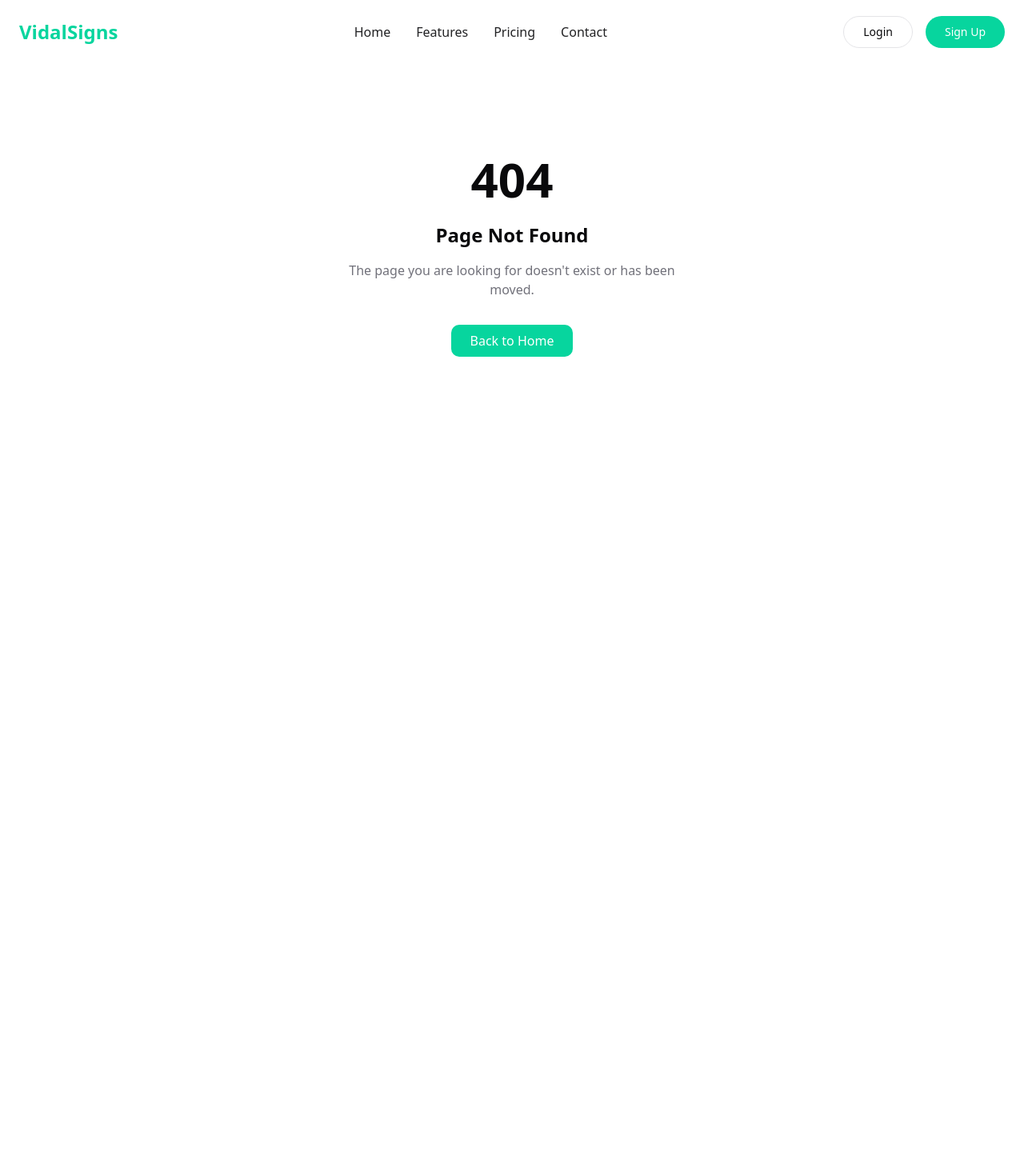
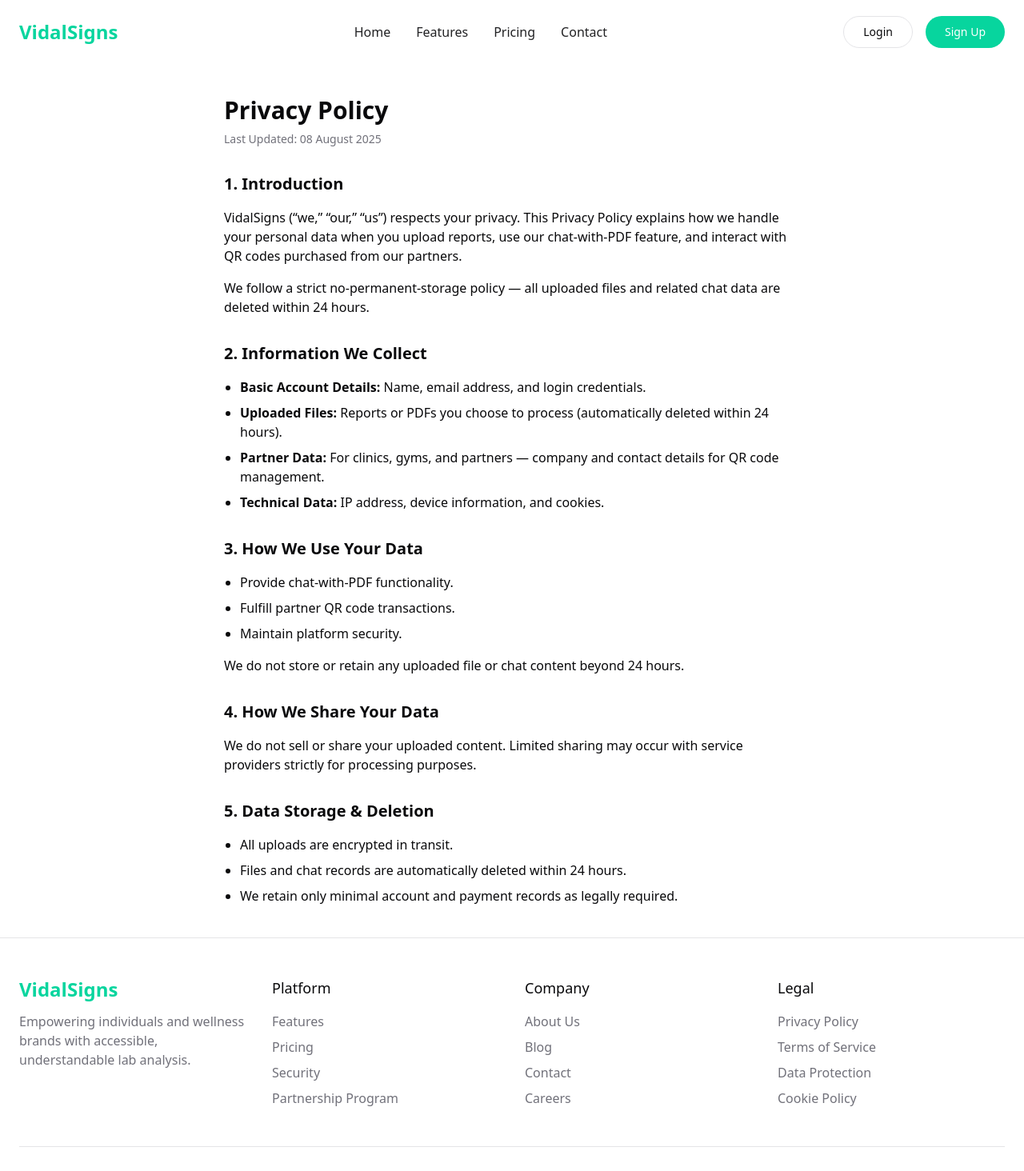
Before and after one commit to CMPGPT/vidalsignrealaihealthcheck, a Next.js app: page /privacy in a window 1280 px wide. Before the commit this address had no page. Shown: the top 1464 px of the page at 80% size. Before the commit the page ends 800 px from the top, so only its background shows below. Built offline with nearby package versions, Linux system fonts and the light colour scheme.

Commit message:
privecy policy page done

```diff
--- /dev/null
+++ b/app/cookie-policy/page.tsx
@@ -0,0 +1,19 @@
+import { Layout } from '@/components/layout/Layout';
+
+export default function CookiePolicyPage() {
+  return (
+    <Layout>
+      <div className="container mx-auto px-4 md:px-6 py-20 mt-20 max-w-3xl">
+      <h1 className="text-3xl font-bold mb-2">Cookie Policy</h1>
+      <p className="text-sm text-muted-foreground mb-8">Last Updated: 08 August 2025</p>
+
+      <p className="mb-4">
+        Cookies help us operate the site. They do not store your uploaded files or personal content.
+      </p>
+      <p>
+        Your uploaded documents never leave secure processing and are deleted within 24 hours.
+      </p>
+      </div>
+    </Layout>
+  );
+}
--- /dev/null
+++ b/app/data-protection/page.tsx
@@ -0,0 +1,28 @@
+import { Layout } from '@/components/layout/Layout';
+
+export default function DataProtectionPage() {
+  return (
+    <Layout>
+      <div className="container mx-auto px-4 md:px-6 py-20 mt-20 max-w-3xl">
+      <h1 className="text-3xl font-bold mb-2">Data Protection Policy</h1>
+      <p className="text-sm text-muted-foreground mb-8">Last Updated: 08 August 2025</p>
+
+      <section className="space-y-4 mb-8">
+        <h2 className="text-xl font-semibold">1. Data Minimization & Retention</h2>
+        <ul className="list-disc pl-5 space-y-2">
+          <li>Uploaded PDFs and chat content: Deleted within 24 hours.</li>
+          <li>No permanent storage of personal health or document data.</li>
+          <li>Minimal account and billing info is kept only to fulfill transactions and meet legal requirements.</li>
+        </ul>
+      </section>
+
+      <section className="space-y-4">
+        <h2 className="text-xl font-semibold">2. Security Measures</h2>
+        <p>
+          Even during the short storage period, all data is encrypted and isolated from unauthorized access.
+        </p>
+      </section>
+      </div>
+    </Layout>
+  );
+}
--- a/app/layout.tsx
+++ b/app/layout.tsx
@@ -28,9 +28,7 @@
     <html lang="en" className={raleway.className} suppressHydrationWarning>
       <head />
       <body suppressHydrationWarning>
-        <AppProviders>
-          {children}
-        </AppProviders>
+        <AppProviders>{children}</AppProviders>
       </body>
     </html>
   );
--- /dev/null
+++ b/app/privacy/page.tsx
@@ -0,0 +1,67 @@
+import { Layout } from '@/components/layout/Layout';
+
+export default function PrivacyPolicyPage() {
+  return (
+    <Layout>
+      <div className="container mx-auto px-4 md:px-6 py-10 max-w-3xl mt-20">
+      <h1 className="text-3xl font-bold mb-2">Privacy Policy</h1>
+      <p className="text-sm text-muted-foreground mb-8">Last Updated: 08 August 2025</p>
+
+      <section className="space-y-4 mb-8">
+        <h2 className="text-xl font-semibold">1. Introduction</h2>
+        <p>
+          VidalSigns (“we,” “our,” “us”) respects your privacy. This Privacy Policy explains how we handle your personal
+          data when you upload reports, use our chat-with-PDF feature, and interact with QR codes purchased from our partners.
+        </p>
+        <p>
+          We follow a strict no-permanent-storage policy — all uploaded files and related chat data are deleted within 24 hours.
+        </p>
+      </section>
+
+      <section className="space-y-4 mb-8">
+        <h2 className="text-xl font-semibold">2. Information We Collect</h2>
+        <ul className="list-disc pl-5 space-y-2">
+          <li>
+            <strong>Basic Account Details:</strong> Name, email address, and login credentials.
+          </li>
+          <li>
+            <strong>Uploaded Files:</strong> Reports or PDFs you choose to process (automatically deleted within 24 hours).
+          </li>
+          <li>
+            <strong>Partner Data:</strong> For clinics, gyms, and partners — company and contact details for QR code management.
+          </li>
+          <li>
+            <strong>Technical Data:</strong> IP address, device information, and cookies.
+          </li>
+        </ul>
+      </section>
+
+      <section className="space-y-4 mb-8">
+        <h2 className="text-xl font-semibold">3. How We Use Your Data</h2>
+        <ul className="list-disc pl-5 space-y-2">
+          <li>Provide chat-with-PDF functionality.</li>
+          <li>Fulfill partner QR code transactions.</li>
+          <li>Maintain platform security.</li>
+        </ul>
+        <p>We do not store or retain any uploaded file or chat content beyond 24 hours.</p>
+      </section>
+
+      <section className="space-y-4 mb-8">
+        <h2 className="text-xl font-semibold">4. How We Share Your Data</h2>
+        <p>
+          We do not sell or share your uploaded content. Limited sharing may occur with service providers strictly for processing purposes.
+        </p>
+      </section>
+
+      <section className="space-y-4">
+        <h2 className="text-xl font-semibold">5. Data Storage & Deletion</h2>
+        <ul className="list-disc pl-5 space-y-2">
+          <li>All uploads are encrypted in transit.</li>
+          <li>Files and chat records are automatically deleted within 24 hours.</li>
+          <li>We retain only minimal account and payment records as legally required.</li>
+        </ul>
+      </section>
+      </div>
+    </Layout>
+  );
+}
--- /dev/null
+++ b/app/terms/page.tsx
@@ -0,0 +1,26 @@
+import { Layout } from '@/components/layout/Layout';
+
+export default function TermsOfServicePage() {
+  return (
+    <Layout>
+      <div className="container mx-auto px-4 md:px-6 py-20 max-w-3xl mt-20">
+      <h1 className="text-3xl font-bold mb-2">Terms of Service</h1>
+      <p className="text-sm text-muted-foreground mb-8">Last Updated: 08 August 2025</p>
+
+      <section className="space-y-4 mb-8">
+        <h2 className="text-xl font-semibold">1. Data Retention Policy</h2>
+        <p>
+          When you upload a file or use our chat service, we process it in real-time and delete it within 24 hours. We do not offer file storage services.
+        </p>
+      </section>
+
+      <section className="space-y-4">
+        <h2 className="text-xl font-semibold">2. Partner QR Code Use</h2>
+        <p>
+          QR codes do not contain stored medical or personal data on our servers — they simply link to the functionality provided during the valid service period.
+        </p>
+      </section>
+      </div>
+    </Layout>
+  );
+}
--- a/components/layout/Footer.tsx
+++ b/components/layout/Footer.tsx
@@ -72,22 +72,22 @@
             <h3 className="text-lg font-medium mb-4">Legal</h3>
             <ul className="space-y-2">
               <li>
-                <Link href="/" className="text-muted-foreground hover:text-primary transition-colors">
+                <Link href="/privacy" className="text-muted-foreground hover:text-primary transition-colors">
                   Privacy Policy
                 </Link>
               </li>
               <li>
-                <Link href="/" className="text-muted-foreground hover:text-primary transition-colors">
+                <Link href="/terms" className="text-muted-foreground hover:text-primary transition-colors">
                   Terms of Service
                 </Link>
               </li>
               <li>
-                <Link href="/" className="text-muted-foreground hover:text-primary transition-colors">
+                <Link href="/data-protection" className="text-muted-foreground hover:text-primary transition-colors">
                   Data Protection
                 </Link>
               </li>
               <li>
-                <Link href="/" className="text-muted-foreground hover:text-primary transition-colors">
+                <Link href="/cookie-policy" className="text-muted-foreground hover:text-primary transition-colors">
                   Cookie Policy
                 </Link>
               </li>
```
